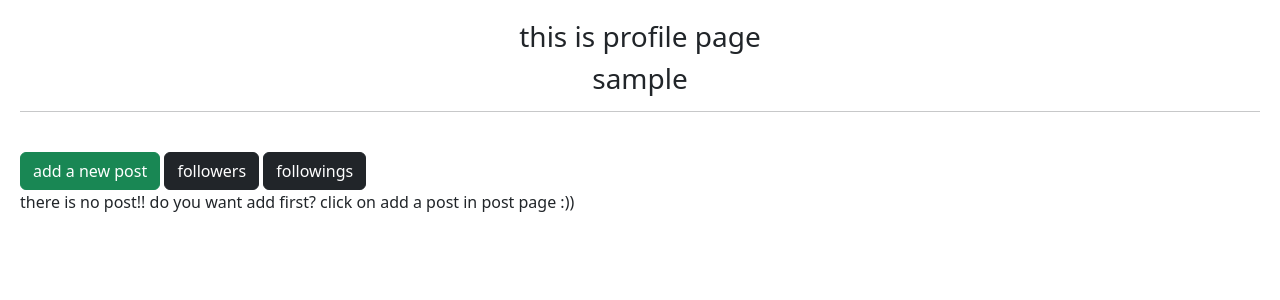
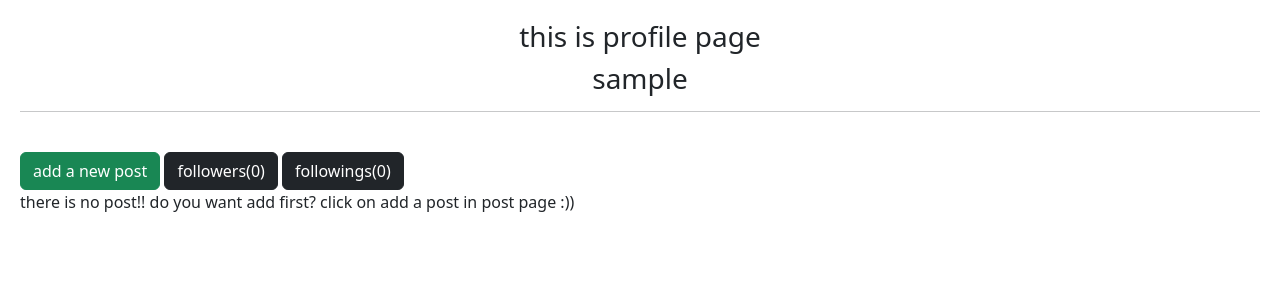
Before and after one commit to bahmanpnn/simple_social_media, a Django app: page /accounts/profile/1/ in a window 1280 px wide. Shown: the part 56-356 px from the top of the page. Run offline with Django 5.2, Linux system fonts and the light colour scheme; the visitor is signed in with stand-in values (Sample User, id 1); data comes from the database, SQL or seed files in the repository; data that the repository does not hold is empty.

Commit message:
added followers and followings count for profile pages

```diff
--- a/accounts/templates/accounts/profile.html
+++ b/accounts/templates/accounts/profile.html
@@ -22,8 +22,8 @@
         {% endif %}
       {% endif %}
 
-      <a href="{% url "accounts:user-followers" user_id=user.id %}" class="btn btn-dark">followers</a>
-      <a href="{% url "accounts:user-followings" user_id=user.id %}" class="btn btn-dark">followings</a>
+      <a href="{% url "accounts:user-followers" user_id=user.id %}" class="btn btn-dark">followers({{followers_count}})</a>
+      <a href="{% url "accounts:user-followings" user_id=user.id %}" class="btn btn-dark">followings({{followings_count}})</a>
       {% if posts %}
         {% for post in posts %}
           <div class="card text-center">
--- a/accounts/views.py
+++ b/accounts/views.py
@@ -134,7 +134,13 @@ class UserProfileView(LoginRequiredMixin,View):
             if relation.exists():
                 is_following=True
 
-            return render(request,'accounts/profile.html',{'user':user,'posts':posts,'is_following':is_following})
+            followers_count=RelationUser.objects.filter(to_user=user).count()
+            followings_count=RelationUser.objects.filter(from_user=user).count()
+
+            return render(
+                    request,'accounts/profile.html',{'user':user,'posts':posts,'is_following':is_following,
+                                                    'followings_count':followings_count,'followers_count':followers_count}
+                    )
 
         except User.DoesNotExist:
             return redirect(reverse('home:home-page'))
@@ -212,6 +218,8 @@ class UserUnFollowView(LoginRequiredMixin,View):
 #             messages.error(request,'you are not following this user and can not unfollow!!',extra_tags='danger')
 #         return redirect('accounts:profile-page',user_id)
 
+
+#followings and followers
 class UserFollowingsView(LoginRequiredMixin,View):
     def get(self,request,user_id):
         user=User.objects.get(pk=user_id)
```
